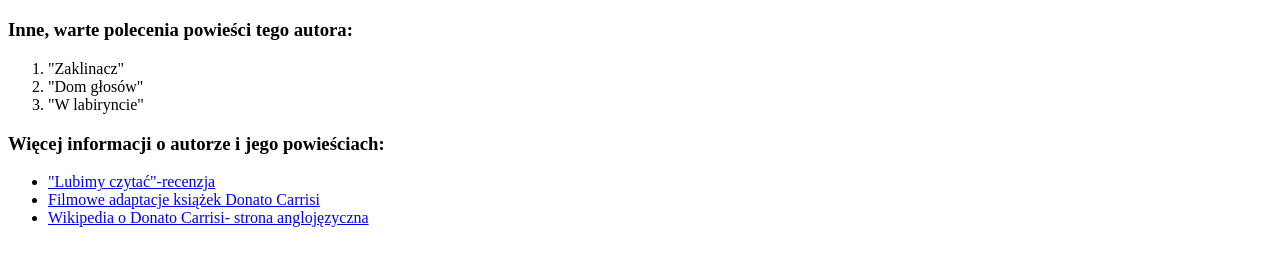
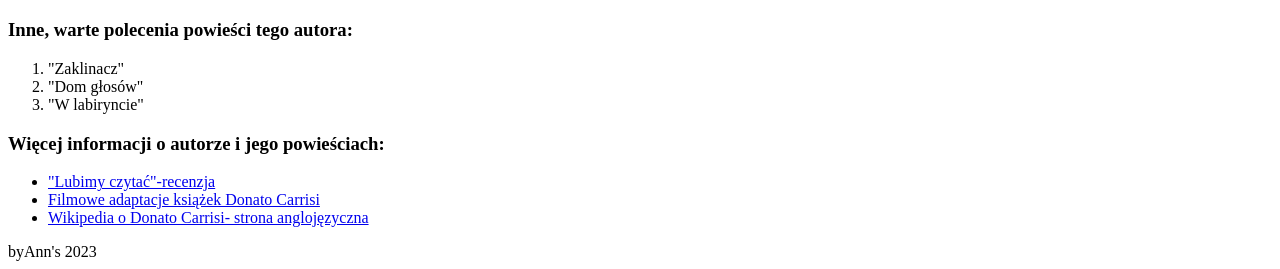
Before and after one commit to anntan2913/nauka-gita-2, a plain HTML site: page index.html in a window 1280 px wide. Shown: the part 711-980 px from the top of the page. Before the commit the page ends 954 px from the top, so only its background shows below. Drawn offline with Linux system fonts and the light colour scheme.

Commit message:
add content

```diff
--- a/index.html
+++ b/index.html
@@ -40,5 +40,6 @@
                 <a href="https://en.wikipedia.org/wiki/Donato_Carrisi" target="_blank">Wikipedia o Donato Carrisi- strona anglojęzyczna</a>
             </li>
         </ul>
+        <footer>byAnn's 2023</footer>
     </body>
 </html>
```
